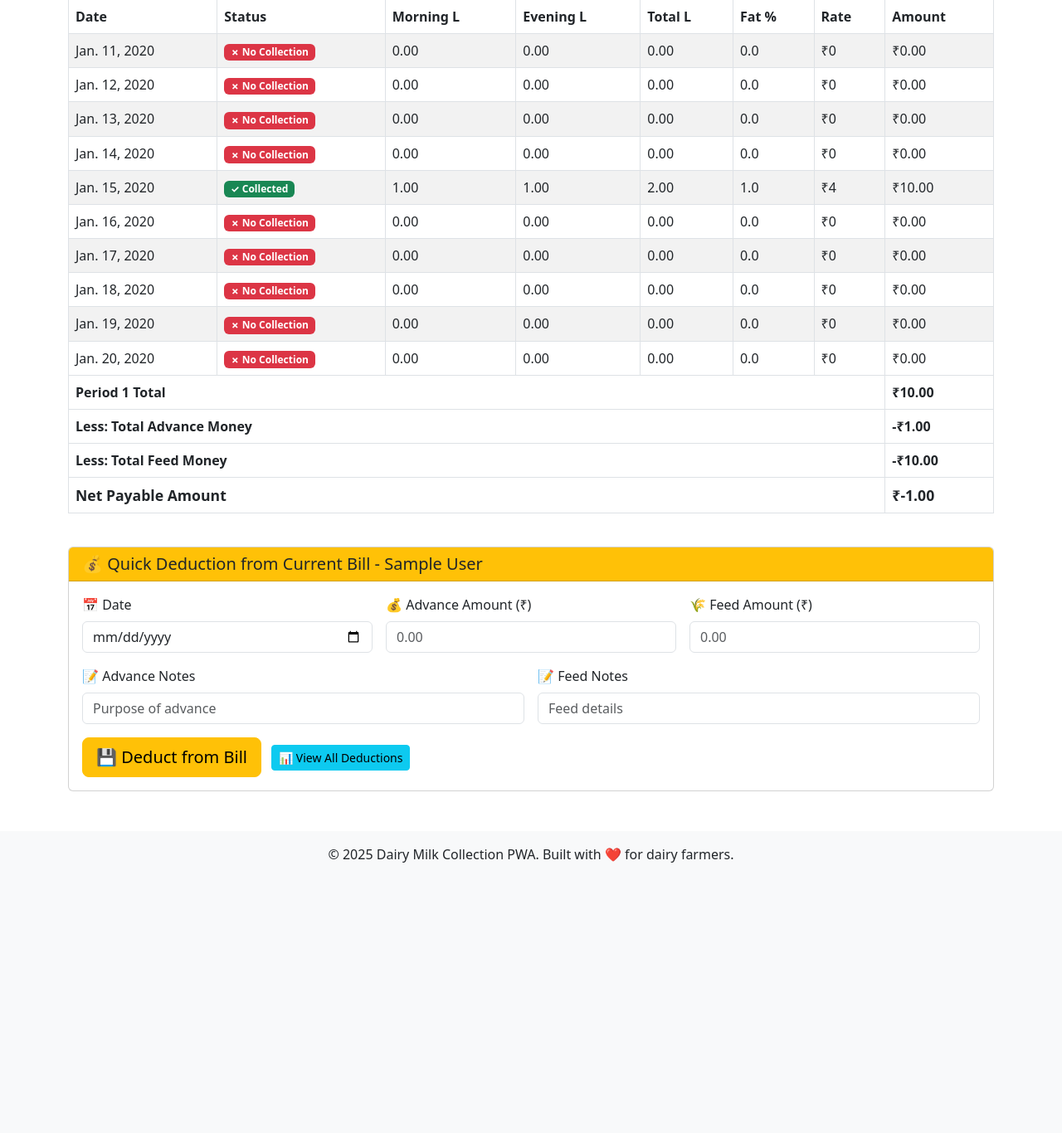
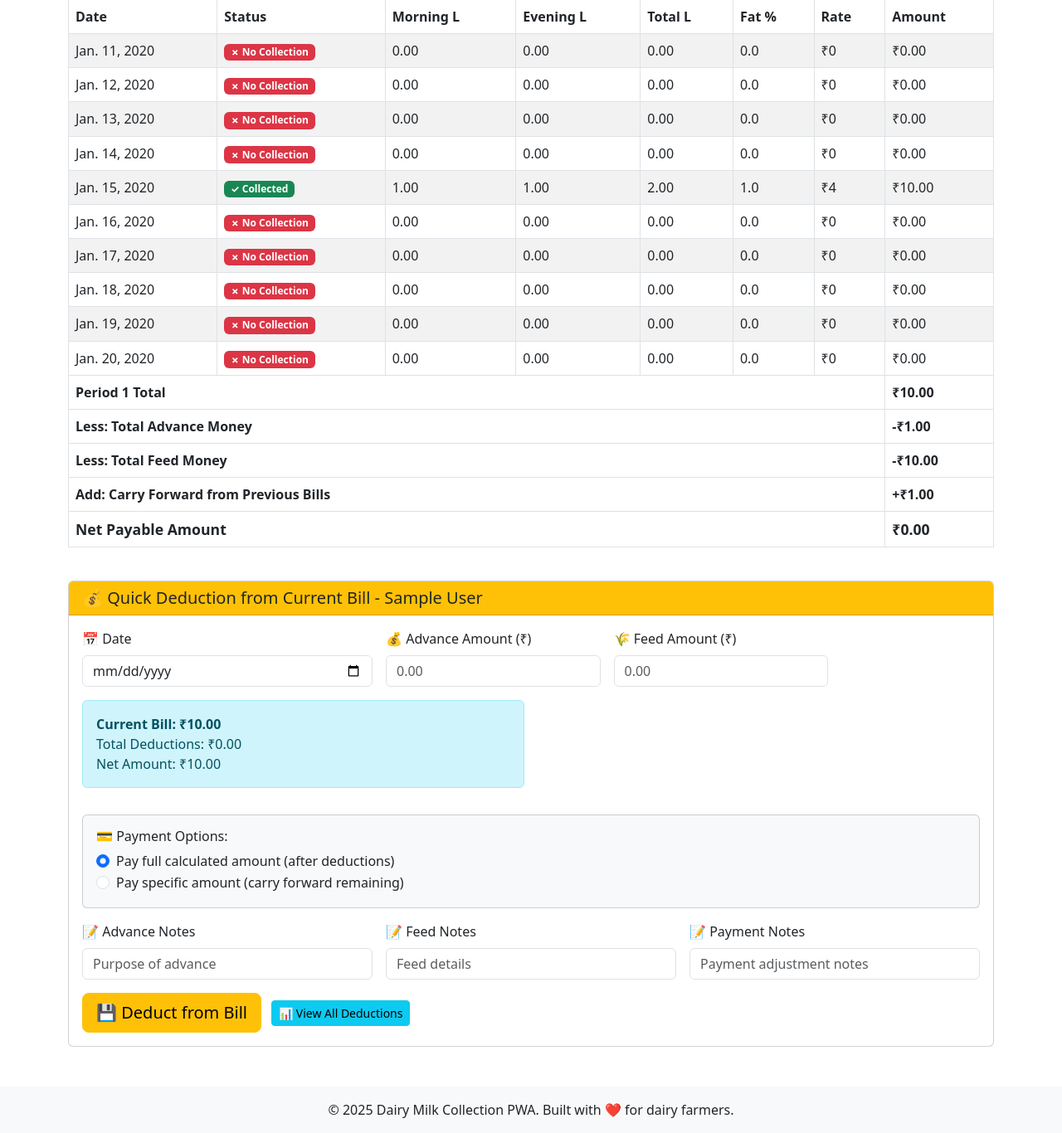
Before and after one commit to vaibhavpatill/Milk-collection-dairy-platform, a Django app: page /milk/collect/?producer=1 in a window 1280 px wide. Shown: the part 938-2304 px from the top of the page at 83% size. Before the commit the page ends 1978 px from the top, so only its background shows below. Run offline with Django 5.2, Linux system fonts and the light colour scheme; a user stored in the database is signed in; tables that the repository leaves empty hold one stand-in row (values such as "Sample post").

Commit message:
Add payment adjustment feature for partial payments and carry forward amounts

```diff
--- a/core/models.py
+++ b/core/models.py
@@ -57,6 +57,8 @@ class ProducerDeduction(models.Model):
     advance_notes = models.TextField(blank=True, default='')
     feed_money = models.FloatField(default=0)
     feed_notes = models.TextField(blank=True, default='')
+    payment_adjustment = models.FloatField(default=0)  # Amount to carry forward to next bill
+    adjustment_notes = models.TextField(blank=True, default='')
 
     def __str__(self):
         return f"{self.producer.full_name} - {self.date}"
--- a/core/templates/core/collect_milk.html
+++ b/core/templates/core/collect_milk.html
@@ -246,6 +246,12 @@ function updateRate() {
         <td colspan="7">Less: Total Feed Money</td>
         <td>-₹{{ total_feed|floatformat:2 }}</td>
       </tr>
+      {% if total_carry_forward > 0 %}
+      <tr style="background:#e8f5e8;">
+        <td colspan="7">Add: Carry Forward from Previous Bills</td>
+        <td>+₹{{ total_carry_forward|floatformat:2 }}</td>
+      </tr>
+      {% endif %}
       <tr style="background:#c8e6c9; font-size:1.1rem;">
         <td colspan="7"><strong>Net Payable Amount</strong></td>
         <td><strong>₹{{ net_payable|floatformat:2 }}</strong></td>
@@ -274,21 +280,63 @@ function updateRate() {
             <label class="form-label">📅 Date</label>
             <input type="date" name="transaction_date" class="form-control" value="{{ today|date:'Y-m-d' }}" required>
           </div>
-          <div class="col-md-4">
+          <div class="col-md-3">
             <label class="form-label">💰 Advance Amount (₹)</label>
-            <input type="number" step="0.01" name="advance_money" class="form-control" placeholder="0.00">
+            <input type="number" step="0.01" name="advance_money" class="form-control" placeholder="0.00" onchange="calculatePayment()">
+          </div>
+          <div class="col-md-3">
+            <label class="form-label">🌾 Feed Amount (₹)</label>
+            <input type="number" step="0.01" name="feed_money" class="form-control" placeholder="0.00" onchange="calculatePayment()">
+          </div>
+          <div class="col-md-6">
+            <div class="alert alert-info" id="payment-summary">
+              <strong>Current Bill: ₹{{ billing_total|floatformat:2 }}</strong><br>
+              <span id="deduction-total">Total Deductions: ₹0.00</span><br>
+              <span id="net-amount">Net Amount: ₹{{ billing_total|floatformat:2 }}</span>
+            </div>
+          </div>
+          <div class="col-12">
+            <div class="card bg-light">
+              <div class="card-body">
+                <h6>💳 Payment Options:</h6>
+                <div class="form-check">
+                  <input class="form-check-input" type="radio" name="payment_option" id="full_payment" value="full" checked onchange="togglePaymentOption()">
+                  <label class="form-check-label" for="full_payment">
+                    Pay full calculated amount (after deductions)
+                  </label>
+                </div>
+                <div class="form-check">
+                  <input class="form-check-input" type="radio" name="payment_option" id="partial_payment" value="partial" onchange="togglePaymentOption()">
+                  <label class="form-check-label" for="partial_payment">
+                    Pay specific amount (carry forward remaining)
+                  </label>
+                </div>
+                <div id="partial_amount_div" style="display:none;" class="mt-2">
+                  <div class="row">
+                    <div class="col-md-6">
+                      <label class="form-label">💵 Amount to Pay Now (₹)</label>
+                      <input type="number" step="0.01" name="payment_amount" class="form-control" placeholder="0.00" onchange="calculateCarryForward()">
+                    </div>
+                    <div class="col-md-6">
+                      <label class="form-label">📋 Carry Forward Amount</label>
+                      <input type="number" step="0.01" name="payment_adjustment" class="form-control" readonly>
+                    </div>
+                  </div>
+                </div>
+              </div>
+            </div>
           </div>
           <div class="col-md-4">
-            <label class="form-label">🌾 Feed Amount (₹)</label>
-            <input type="number" step="0.01" name="feed_money" class="form-control" placeholder="0.00">
-          </div>
-          <div class="col-md-6">
             <label class="form-label">📝 Advance Notes</label>
             <input type="text" name="advance_notes" class="form-control" placeholder="Purpose of advance">
           </div>
-          <div class="col-md-6">
+          <div class="col-md-4">
             <label class="form-label">📝 Feed Notes</label>
             <input type="text" name="feed_notes" class="form-control" placeholder="Feed details">
+          </div>
+          <div class="col-md-4">
+            <label class="form-label">📝 Payment Notes</label>
+            <input type="text" name="adjustment_notes" class="form-control" placeholder="Payment adjustment notes">
           </div>
           <div class="col-12">
             <button type="submit" class="btn btn-warning btn-lg">💾 Deduct from Bill</button>
@@ -361,6 +409,46 @@ function registerProducer(event) {
     alert('Error registering producer. Please try again.');
   });
 }
+
+function calculatePayment() {
+  const billingTotal = {{ billing_total|default:0 }};
+  const advance = parseFloat(document.querySelector('input[name="advance_money"]').value) || 0;
+  const feed = parseFloat(document.querySelector('input[name="feed_money"]').value) || 0;
+  const totalDeductions = advance + feed;
+  const netAmount = billingTotal - totalDeductions;
+
+  document.getElementById('deduction-total').textContent = `Total Deductions: ₹${totalDeductions.toFixed(2)}`;
+  document.getElementById('net-amount').textContent = `Net Amount: ₹${netAmount.toFixed(2)}`;
+
+  // Reset payment adjustment if full payment is selected
+  if (document.getElementById('full_payment').checked) {
+    document.querySelector('input[name="payment_adjustment"]').value = 0;
+  }
+}
+
+function togglePaymentOption() {
+  const partialDiv = document.getElementById('partial_amount_div');
+  const isPartial = document.getElementById('partial_payment').checked;
+
+  if (isPartial) {
+    partialDiv.style.display = 'block';
+  } else {
+    partialDiv.style.display = 'none';
+    document.querySelector('input[name="payment_adjustment"]').value = 0;
+  }
+}
+
+function calculateCarryForward() {
+  const billingTotal = {{ billing_total|default:0 }};
+  const advance = parseFloat(document.querySelector('input[name="advance_money"]').value) || 0;
+  const feed = parseFloat(document.querySelector('input[name="feed_money"]').value) || 0;
+  const paymentAmount = parseFloat(document.querySelector('input[name="payment_amount"]').value) || 0;
+
+  const netAmount = billingTotal - advance - feed;
+  const carryForward = netAmount - paymentAmount;
+
+  document.querySelector('input[name="payment_adjustment"]').value = carryForward.toFixed(2);
+}
 </script>
 
 {% endblock %}
--- a/core/views.py
+++ b/core/views.py
@@ -421,17 +421,19 @@ def collect_milk(request):
                 has_next = False
                 current_period = 1
 
-            # Get total deductions
+            # Get total deductions and payment adjustments
             deductions = ProducerDeduction.objects.filter(producer=selected_producer)
             total_advance = sum(d.advance_money for d in deductions)
             total_feed = sum(d.feed_money for d in deductions)
-            net_payable = billing_total - total_advance - total_feed
+            total_carry_forward = sum(d.payment_adjustment for d in deductions)  # Amount carried from previous bills
+            net_payable = billing_total - total_advance - total_feed + total_carry_forward
 
         except MilkProducer.DoesNotExist:
             ten_days_summary = []
             billing_total = 0
             total_advance = 0
             total_feed = 0
+            total_carry_forward = 0
             net_payable = 0
             has_previous = False
             has_next = False
@@ -441,6 +443,7 @@ def collect_milk(request):
         billing_total = 0
         total_advance = 0
         total_feed = 0
+        total_carry_forward = 0
         net_payable = 0
         has_previous = False
         has_next = False
@@ -456,6 +459,7 @@ def collect_milk(request):
         'billing_total': billing_total if 'billing_total' in locals() else 0,
         'total_advance': total_advance if 'total_advance' in locals() else 0,
         'total_feed': total_feed if 'total_feed' in locals() else 0,
+        'total_carry_forward': total_carry_forward if 'total_carry_forward' in locals() else 0,
         'net_payable': net_payable if 'net_payable' in locals() else 0,
         'has_previous': has_previous if 'has_previous' in locals() else False,
         'has_next': has_next if 'has_next' in locals() else False,
@@ -635,6 +639,13 @@ def save_deductions(request, producer_id):
         advance_notes = request.POST.get('advance_notes', '')
         feed_money = float(request.POST.get('feed_money') or 0)
         feed_notes = request.POST.get('feed_notes', '')
+        payment_option = request.POST.get('payment_option', 'full')
+        adjustment_notes = request.POST.get('adjustment_notes', '')
+
+        # Calculate payment adjustment based on option selected
+        payment_adjustment = 0
+        if payment_option == 'partial':
+            payment_adjustment = float(request.POST.get('payment_adjustment') or 0)
 
         producer = MilkProducer.objects.get(id=producer_id, user=request.user)
         ProducerDeduction.objects.create(
@@ -643,9 +654,15 @@ def save_deductions(request, producer_id):
             advance_money=advance_money,
             advance_notes=advance_notes,
             feed_money=feed_money,
-            feed_notes=feed_notes
+            feed_notes=feed_notes,
+            payment_adjustment=payment_adjustment,
+            adjustment_notes=adjustment_notes
         )
-        messages.success(request, 'Deductions saved successfully!')
+
+        if payment_adjustment > 0:
+            messages.success(request, f'Deductions saved! ₹{payment_adjustment:.2f} will be carried forward to next bill.')
+        else:
+            messages.success(request, 'Deductions saved successfully!')
 
     return redirect(f'/milk/collect/?producer={producer_id}')
 
```
Also changed, not shown: core/migrations/0002_producerdeduction_adjustment_notes_and_more.py (added).
